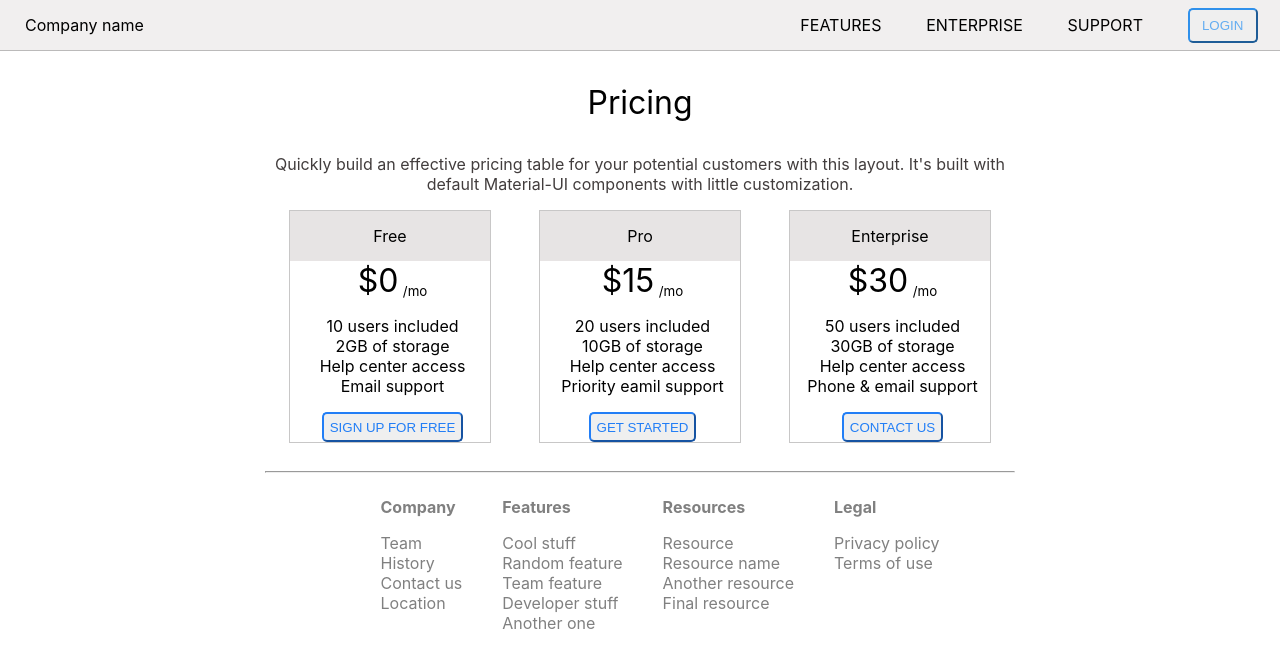
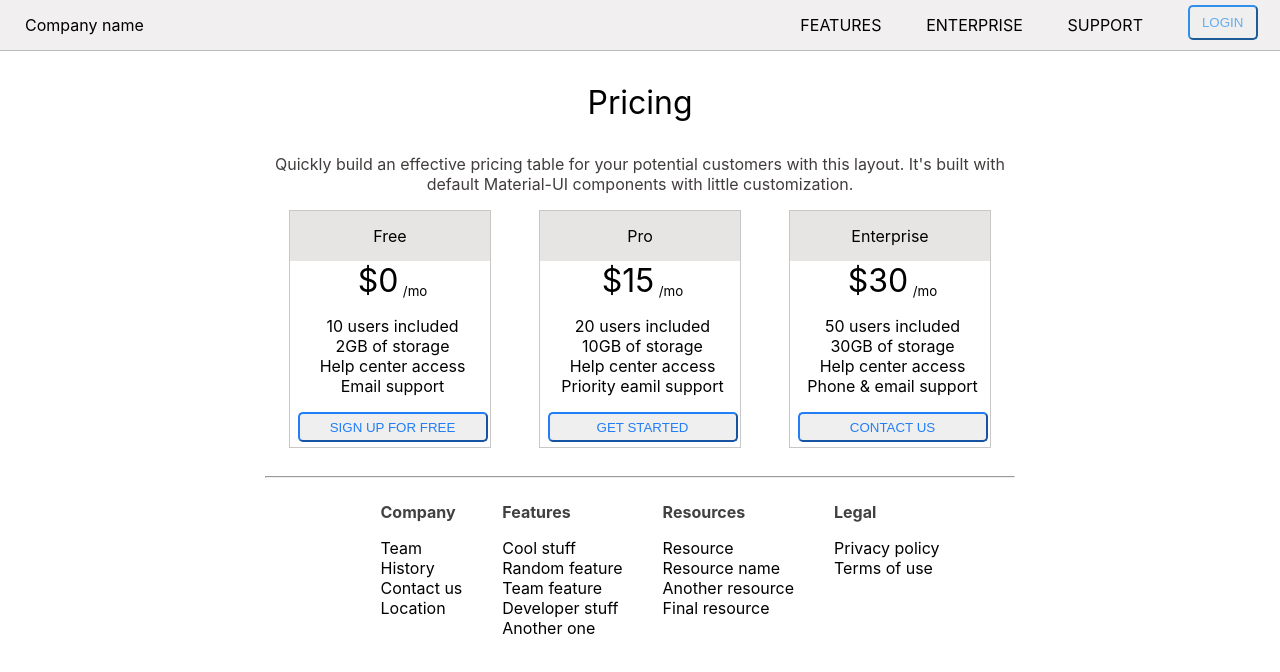
Before and after one commit to madhuvayya/React-UI, a React (Create React App) app: page / in a window 1280 px wide. Shown: the top 672 px of the page. Built offline with nearby package versions, Linux system fonts and the light colour scheme.

Commit message:
Added code to hover the subscription div

```diff
--- a/src/components/FooterList.js
+++ b/src/components/FooterList.js
@@ -6,7 +6,7 @@
             <ul class='footer-list'>
             <p class='footer-heading'>{this.props.listName}</p>
             {this.props.list.map((item) =>
-                { return <li>{item}</li> })}
+                { return <li><a href="">{item}</a></li> })}
             </ul>
         </div>
     }
--- a/src/css/style.css
+++ b/src/css/style.css
@@ -72,6 +72,11 @@
     width: 200px;
 }
 
+.pricing-option:hover {
+    transform: scale(1.1);
+    box-shadow: 0 0 10px rgba(0, 0, 0, 0.5);
+}
+
 .price {
     font-size: xx-large;
 }
@@ -99,6 +104,8 @@
     color: rgb(34, 126, 246);
     height: 30px;
     align-self: center;
+    margin-bottom: 5px;
+    width: 190px;
 }
 
 button:hover {
@@ -109,15 +116,16 @@
 .footer{
     text-align: center;
     display: flex;
-    justify-content: space-around;
+    justify-content: fl ;
 }
 
 .footer-heading {
     font-weight: bold;
+    color: rgb(66, 64, 64);
 }
 
 .footer-list {
     list-style-type:none;
     text-align: left;
-    color: gray;
+    color: rgb(197, 193, 193);
 }
```
